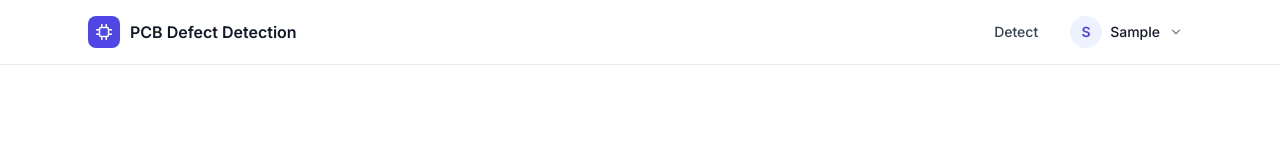
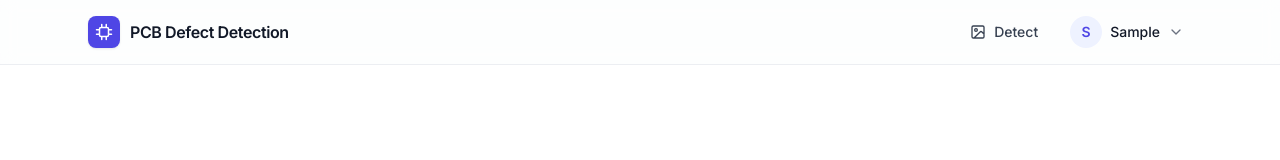
Before and after one commit to shiwank05/PCB_Defect_Detection, a React (Vite) app: page / in a window 1280 px wide. Shown: the top 160 px of the page. Built offline with nearby package versions, Linux system fonts and the light colour scheme; no server answers; sample sign-in values are in the browser's storage.

Commit message:
Polish navbar

```diff
--- /dev/null
+++ b/src/components/Logo.jsx
@@ -0,0 +1,18 @@
+import { Link } from "react-router-dom";
+import { Icon } from "./ui";
+
+/** Brand mark: indigo chip icon + project name. */
+export default function Logo({ size = "md" }) {
+  const box = size === "lg" ? "h-9 w-9" : "h-8 w-8";
+  const text = size === "lg" ? "text-lg" : "text-base";
+  return (
+    <Link to="/" className="flex items-center gap-2.5 rounded-lg">
+      <span
+        className={`flex ${box} items-center justify-center rounded-lg bg-primary text-white shadow-card`}
+      >
+        <Icon name="chip" className="h-[18px] w-[18px]" />
+      </span>
+      <span className={`${text} font-semibold tracking-tight text-ink`}>PCB Defect Detection</span>
+    </Link>
+  );
+}
--- a/src/components/Navbar.jsx
+++ b/src/components/Navbar.jsx
@@ -1,23 +1,8 @@
 import { useState, useEffect, useRef } from "react";
 import { Link, useLocation, useNavigate } from "react-router-dom";
 import { useAuth } from "../context/AuthContext";
-import { Button, Container } from "./ui";
-
-function Logo() {
-  return (
-    <Link to="/" className="flex items-center gap-2.5 rounded-lg">
-      <span className="flex h-8 w-8 items-center justify-center rounded-lg bg-primary text-white">
-        <svg width="18" height="18" viewBox="0 0 24 24" fill="none" stroke="currentColor" strokeWidth="2" strokeLinecap="round" strokeLinejoin="round" aria-hidden="true">
-          <rect x="6" y="6" width="12" height="12" rx="2" />
-          <path d="M9 2v4M15 2v4M9 18v4M15 18v4M2 9h4M2 15h4M18 9h4M18 15h4" />
-        </svg>
-      </span>
-      <span className="text-base font-semibold text-ink">
-        PCB Defect Detection
-      </span>
-    </Link>
-  );
-}
+import { Button, Container, Icon } from "./ui";
+import Logo from "./Logo";
 
 export default function Navbar() {
   const location = useLocation();
@@ -52,7 +37,7 @@ export default function Navbar() {
   const isActive = (path) => location.pathname === path;
 
   return (
-    <header className="sticky top-0 z-40 border-b border-line bg-surface">
+    <header className="sticky top-0 z-40 border-b border-line/80 bg-white/80 backdrop-blur supports-[backdrop-filter]:bg-white/70">
       <Container className="flex h-16 items-center justify-between gap-4">
         <Logo />
 
@@ -62,12 +47,13 @@ export default function Navbar() {
               <Link
                 to="/detect"
                 aria-current={isActive("/detect") ? "page" : undefined}
-                className={`rounded-lg px-3 py-2 text-sm font-medium transition-colors duration-150 ${
+                className={`inline-flex items-center gap-2 rounded-lg px-3 py-2 text-sm font-medium transition-colors duration-150 ${
                   isActive("/detect")
                     ? "bg-primary-soft text-primary"
                     : "text-body hover:bg-black/5"
                 }`}
               >
+                <Icon name="image" className="h-4 w-4" />
                 Detect
               </Link>
 
@@ -84,20 +70,16 @@ export default function Navbar() {
                   <span className="hidden text-sm font-medium text-ink sm:inline">
                     {user.name?.split(" ")[0]}
                   </span>
-                  <svg
+                  <Icon
+                    name="chevron-down"
                     className={`h-4 w-4 text-muted transition-transform duration-150 ${menuOpen ? "rotate-180" : ""}`}
-                    viewBox="0 0 20 20"
-                    fill="currentColor"
-                    aria-hidden="true"
-                  >
-                    <path fillRule="evenodd" d="M5.23 7.21a.75.75 0 011.06.02L10 11.17l3.71-3.94a.75.75 0 111.08 1.04l-4.25 4.5a.75.75 0 01-1.08 0l-4.25-4.5a.75.75 0 01.02-1.06z" clipRule="evenodd" />
-                  </svg>
+                  />
                 </button>
 
                 {menuOpen && (
                   <div
                     role="menu"
-                    className="absolute right-0 mt-2 w-64 overflow-hidden rounded-xl border border-line bg-surface shadow-pop"
+                    className="animate-enter absolute right-0 mt-2 w-64 overflow-hidden rounded-xl border border-line bg-surface shadow-pop"
                   >
                     <div className="border-b border-line px-4 py-3">
                       <p className="truncate text-sm font-medium text-ink">{user.name}</p>
```
